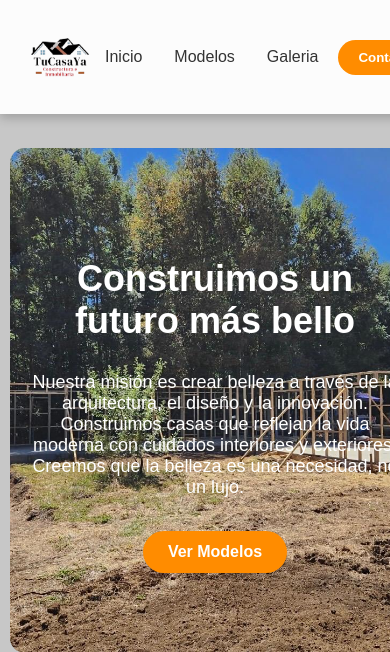
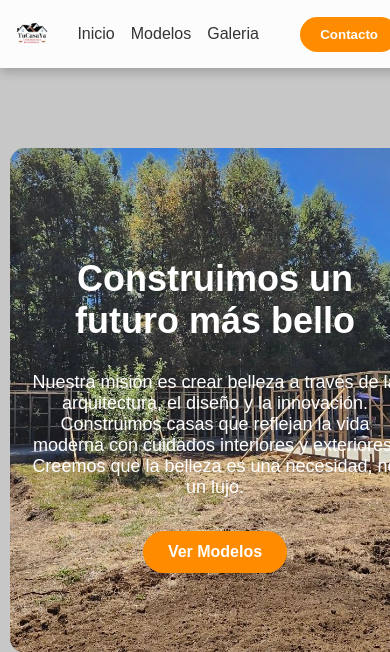
Before and after one commit to Desh22/Pagina_Casas.github.io, a PHP site: page /galeria.html in a window 390 px wide; the page is wider, and only the part inside the window is pictured. Shown: the top 652 px of that part. Run offline with PHP 8.4, Linux system fonts and the light colour scheme.

Commit message:
mejorar estilos del encabezado y agregar estilos responsivos para dispositivos móviles

```diff
--- a/galeria.css
+++ b/galeria.css
@@ -29,6 +29,16 @@ header {
     top: 0;
     z-index: 1000;
     width: 100%;
+}
+
+.logo {
+    flex: 0 0 auto;
+}
+
+.logo img {
+    width: 48px;
+    height: 48px;
+    object-fit: contain;
 }
 
 /* MENU */
@@ -352,3 +362,15 @@ nav ul li a:hover {
         box-shadow: 0px 4px 10px rgba(0, 0, 0, 0.1);
     }
 }
+
+/* Estilos responsivos */
+@media (max-width: 768px) {
+    header {
+        flex-wrap: nowrap;
+        padding: 0.5rem;
+    }
+
+    nav ul {
+        gap: 1rem;
+    }
+}
```
